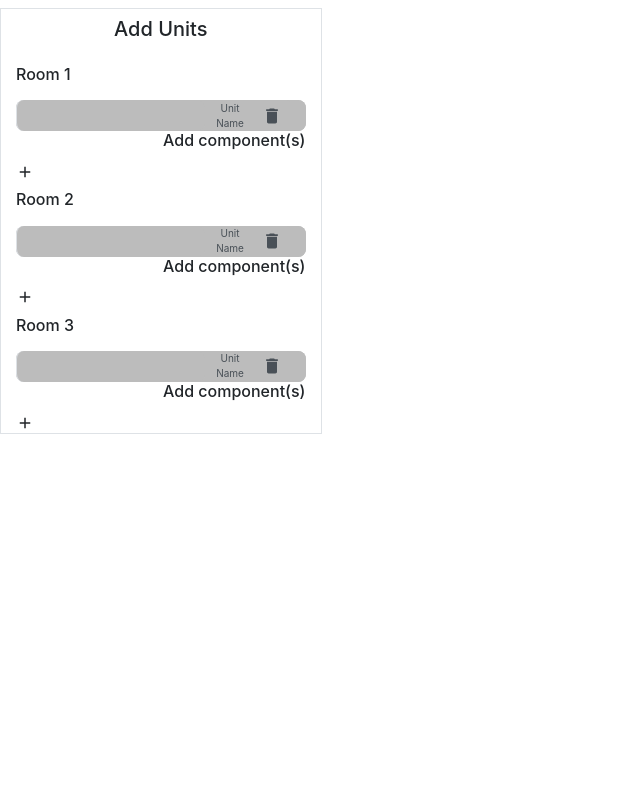
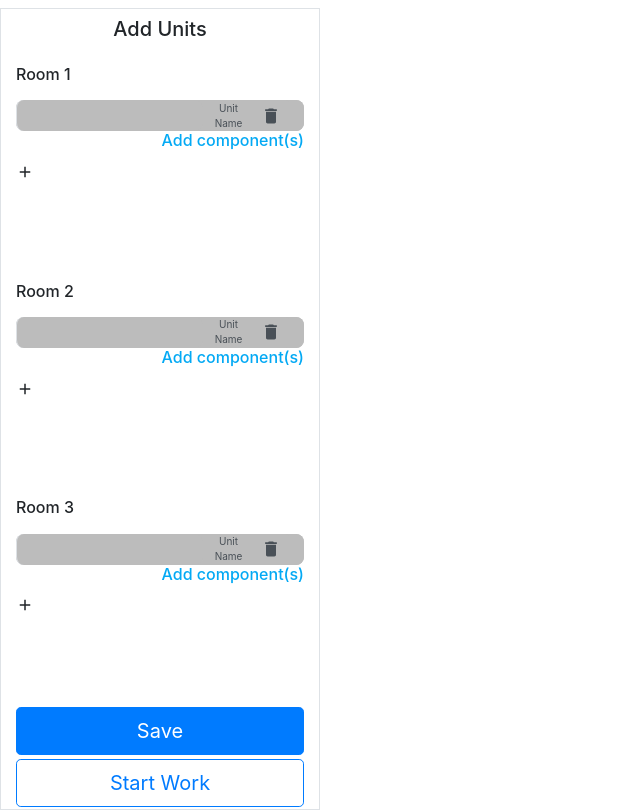
Before and after one commit to abhishekn123/adminDashboard, a React (Create React App) app: page / in a window 1280 px wide. Shown: the whole page, without its empty margins (0-640 px from the left). Built offline with nearby package versions, Linux system fonts and the light colour scheme.

Commit message:
final commit

```diff
--- a/src/containers/admin/component.css
+++ b/src/containers/admin/component.css
@@ -18,3 +18,11 @@
 {
     background-color: #bcbcbc;
 }
+.cursor
+{
+    cursor: pointer;
+}
+.navigator
+{
+    color:#03a9f4
+}
--- a/src/containers/admin/components.js
+++ b/src/containers/admin/components.js
@@ -61,6 +61,7 @@ export default function Components({
                   addVendor(component.id);
                 }}
                 style={{ fontSize: "14px" }}
+                className="cursor navigator"
               >
                 Add Vendors/Material
               </span>
--- /dev/null
+++ b/src/containers/admin/index.css
@@ -0,0 +1,6 @@
+
+.admin-navbar
+{
+    background-color: #03a9f4 !important
+
+}
--- a/src/containers/admin/index.js
+++ b/src/containers/admin/index.js
@@ -1,10 +1,11 @@
 import React, { useState, useEffect } from "react";
-import { Container, Row, Col } from "react-bootstrap";
+import { Container, Row, Col,Navbar } from "react-bootstrap";
 import Units from "./units";
 import Components from "./components";
 import Vendors from "./vendors";
 import Milestone from "./milestone";
 import { getRooms } from "../../service/adminService";
+import "./index.css";
 export default function Admin() {
   const [rooms, setRooms] = useState(new Map());
   const [selectedRoomId, setRoomId] = useState(null);
@@ -69,6 +70,8 @@ export default function Admin() {
       setSelectedComp([...component]);
       setComponents(new Map([...components.entries()]));
       setUnitId(unitId);
+      setSelectedVendor([]);
+      setMileStone([]);
     }
   }
 
@@ -187,14 +190,14 @@ export default function Admin() {
   return (
     <Container fluid className="mt-2" >
       <Row>
-        <Col className="border">
+        <Col className="border" sm={12} md={6} lg={3}>
           <Units
             room={[...roomGroup.values()]}
             addUnit={handleCreateUnit}
             addComponent={handleCreateComponent}
           />
         </Col>
-        <Col className={selectedComp.length > 0 ? "border" : ""}>
+        <Col className={selectedComp.length > 0 ? "border" : ""} sm={12} md={6} lg={3} >
           {selectedComp.length > 0 ? (
             <Components
               components={selectedComp}
@@ -204,7 +207,7 @@ export default function Admin() {
             />
           ) : null}
         </Col>
-        <Col className={selectedVendor.length > 0 ? "border" : ""}>
+        <Col className={selectedVendor.length > 0 ? "border" : ""} sm={12} md={6} lg={3} >
           {selectedVendor.length > 0 ? (
             <Vendors
               vendors={selectedVendor}
@@ -213,7 +216,7 @@ export default function Admin() {
             />
           ) : null}
         </Col>
-        <Col className={selectedMileStone.length > 0 ? "border" : ""}>
+        <Col className={selectedMileStone.length > 0 ? "border" : ""} sm={12} md={6} lg={3} >
           {selectedMileStone.length > 0 ? (
             <Milestone
               mileStone={selectedMileStone}
--- a/src/containers/admin/milestone.css
+++ b/src/containers/admin/milestone.css
@@ -0,0 +1,4 @@
+.cursor
+{
+    cursor: pointer;
+}
--- /dev/null
+++ b/src/containers/admin/unit.css
@@ -0,0 +1,15 @@
+.cursor
+{
+    cursor: pointer;
+}
+.navigator
+{
+    color:#03a9f4
+}
+
+.unit-buttons
+{
+    position: relative;
+    z-index: 1;
+    top:0
+}
--- a/src/containers/admin/units.js
+++ b/src/containers/admin/units.js
@@ -1,8 +1,10 @@
-import React, { useEffect, useState,Fragment } from "react";
-import { Row, Col, FormControl } from "react-bootstrap";
+import React, { useEffect, useState, Fragment } from "react";
+import { Row, Col, Button } from "react-bootstrap";
 import AddIcon from "@material-ui/icons/Add";
 import Input from "../../components/input";
-import DeleteIcon from '@material-ui/icons/Delete';
+import DeleteIcon from "@material-ui/icons/Delete";
+import "./unit.css";
+import useWindowSize from "../../hooks/windowSize";
 
 export default function Units({
   room = [],
@@ -10,14 +12,22 @@ export default function Units({
   addComponent = () => {},
 }) {
   const [rooms, setRooms] = useState(room);
+  const { height } = useWindowSize();
   useEffect(() => {
     setRooms(room);
   }, [room]);
   return (
-    <>
+    <div style={{height:height}}>
       <p className="h5 text-center p-2">Add Units</p>
-      <Row>
-        {rooms.map((room,index) => (
+      <Row
+        style={{
+          height:height,
+          maxHeight: height -150,
+          overflow: "auto",
+          overflowX: "hidden",
+        }}
+      >
+        {rooms.map((room, index) => (
           <Col md={12} sm={12} key={index}>
             <p className="h6 pb-2 pt-2">{room.name}</p>
             {room.units.map((unit, index) => (
@@ -35,7 +45,21 @@ export default function Units({
           </Col>
         ))}
       </Row>
-    </>
+      <Row className="w-100" style={{position:"absolute",zIndex:1,overflow:"hidden"}} >
+        <Col md={12}>
+          {" "}
+          <Button variant="primary" className="w-100" size="lg">
+            Save
+          </Button>
+        </Col>
+        <Col md={12} className="mt-1">
+          {" "}
+          <Button variant="outline-primary" className="w-100" size="lg">
+            Start Work
+          </Button>
+        </Col>
+      </Row>
+    </div>
   );
 }
 
@@ -43,9 +67,14 @@ export function Unit({ addComponent = () => {}, roomId = 0, unitId = 0 }) {
   const [name, setName] = useState("");
   return (
     <>
-      <Input label="Unit Name" icon={()=><DeleteIcon style={{fontSize:"20px"}} />}  value={name} onChange={(e) => setName(e.target.value)} />
+      <Input
+        label="Unit Name"
+        icon={() => <DeleteIcon style={{ fontSize: "20px" }} />}
+        value={name}
+        onChange={(e) => setName(e.target.value)}
+      />
       <p
-        className="h6 text-right"
+        className="h6 text-right cursor navigator"
         color="primary"
         onClick={() =>
           addComponent(roomId, unitId, {
--- a/src/containers/admin/vendor.css
+++ b/src/containers/admin/vendor.css
@@ -14,3 +14,11 @@
 {
     background-color: #bcbcbc;
 }
+.cursor
+{
+    cursor: pointer;
+}
+.navigator
+{
+    color:#03a9f4
+}
--- a/src/containers/admin/vendors.js
+++ b/src/containers/admin/vendors.js
@@ -146,8 +146,9 @@ function Work({
       </Row>
       <Row>
         <Col>₹{0}</Col>
-        <Col className="text-right">
+        <Col className="text-right cursor">
           <span
+          className="navigator"
             style={{ fontSize: "14px" }}
             onClick={() => addMileStone(vendor.id)}
           >
--- /dev/null
+++ b/src/hooks/windowSize.js
@@ -0,0 +1,22 @@
+import React from "react";
+
+export default function useWindowSize() {
+  const [windowSize, setWindowSize] = React.useState({
+    width: window.innerWidth,
+    height: window.innerHeight,
+  });
+
+  function changeWindowSize() {
+    setWindowSize({ width: window.innerWidth, height: window.innerHeight });
+  }
+
+  React.useEffect(() => {
+    window.addEventListener("resize", changeWindowSize);
+
+    return () => {
+      window.removeEventListener("resize", changeWindowSize);
+    };
+  }, []);
+
+  return windowSize;
+}
```
